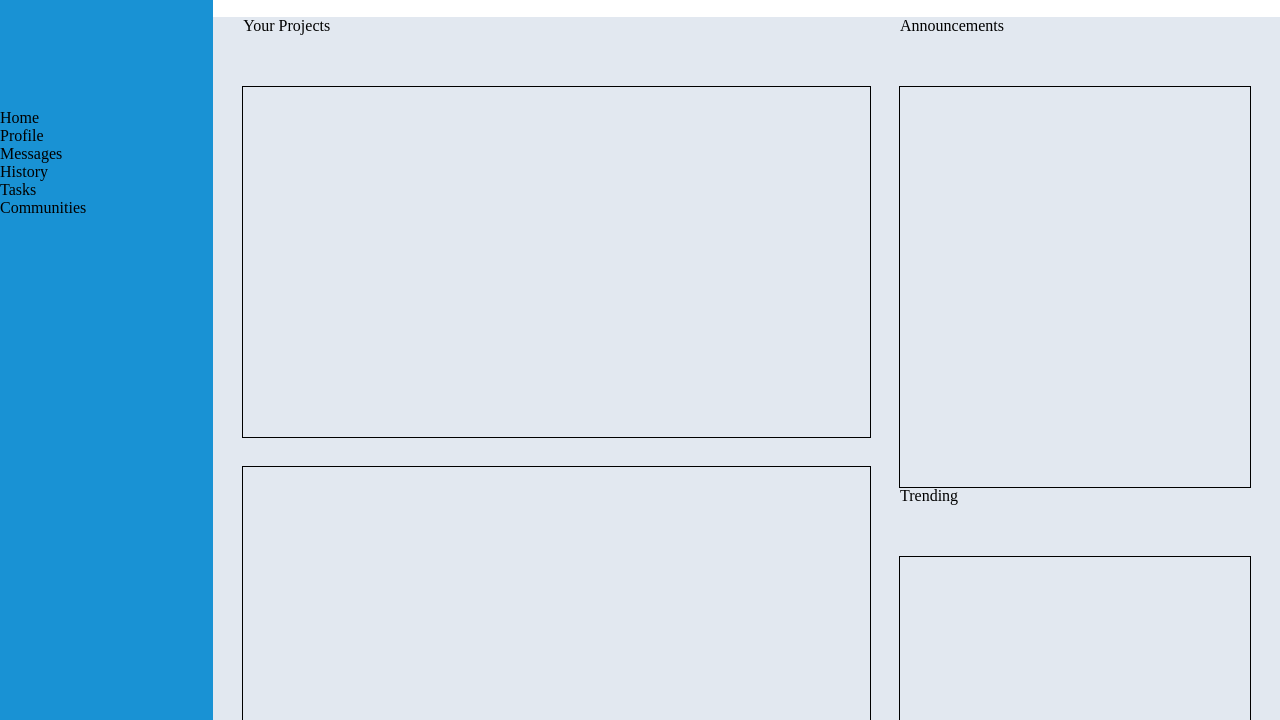
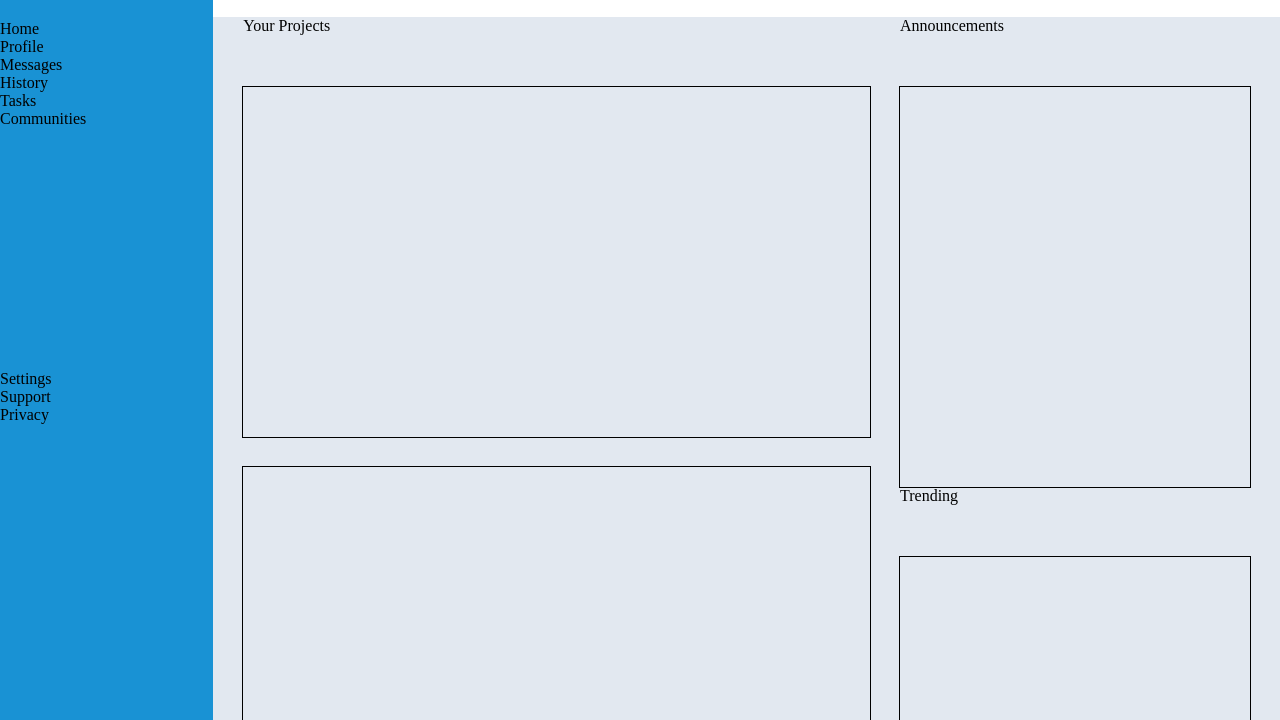
Before and after one commit to axelklaudedelgado/admin-dashboard, a plain HTML site: page index.html in a window 1280 px wide. Shown: the part 80-800 px from the top of the page. Drawn offline with Linux system fonts and the light colour scheme.

Commit message:
Refactor sidebar grid layout

```diff
--- a/style.css
+++ b/style.css
@@ -28,7 +28,7 @@ html {
     background-color: #1992d4;
     grid-row: 1 / 3;
     display: grid;
-    grid-template-rows: 1fr 5fr 7fr;
+    grid-template-rows: 100px 350px 1fr;
 }
 
 .mainContent {
```
